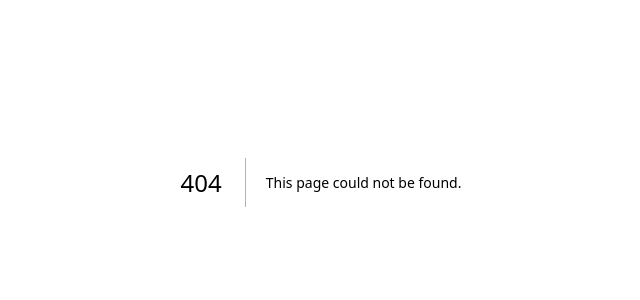
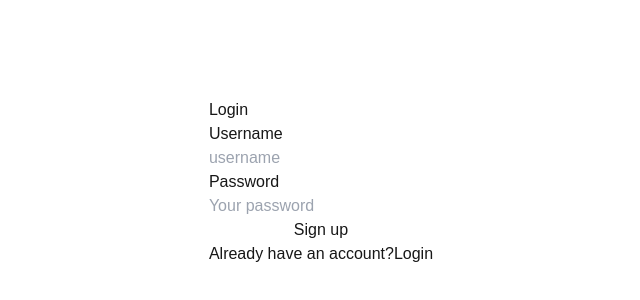
Before and after one commit to bccfilkom/whale-ai-client, a Next.js app: page /login in a window 1280 px wide. Before the commit this address had no page. Shown: the part 218-518 px from the top of the page, without its empty margins (319-959 px from the left). Built offline with nearby package versions, Linux system fonts and the light colour scheme.

Commit message:
`feat(auth)` : finish credential login

```diff
--- /dev/null
+++ b/src/app/(pages)/login/page.tsx
@@ -0,0 +1,9 @@
+import LoginForm from "@/sections/login/LoginForm";
+
+export default function LoginPage() {
+  return (
+    <main className="flex h-screen justify-center items-center">
+      <LoginForm />
+    </main>
+  );
+}
--- a/src/app/page.tsx
+++ b/src/app/page.tsx
@@ -1,101 +1,13 @@
-import Image from "next/image";
+"use client";
+import Navbar from "@/components/navbar";
+import { useSession } from "next-auth/react";
 
 export default function Home() {
+  const session = useSession();
   return (
-    <div className="grid grid-rows-[20px_1fr_20px] items-center justify-items-center min-h-screen p-8 pb-20 gap-16 sm:p-20 font-[family-name:var(--font-geist-sans)]">
-      <main className="flex flex-col gap-8 row-start-2 items-center sm:items-start">
-        <Image
-          className="dark:invert"
-          src="https://nextjs.org/icons/next.svg"
-          alt="Next.js logo"
-          width={180}
-          height={38}
-          priority
-        />
-        <ol className="list-inside list-decimal text-sm text-center sm:text-left font-[family-name:var(--font-geist-mono)]">
-          <li className="mb-2">
-            Get started by editing{" "}
-            <code className="bg-black/[.05] dark:bg-white/[.06] px-1 py-0.5 rounded font-semibold">
-              src/app/page.tsx
-            </code>
-            .
-          </li>
-          <li>Save and see your changes instantly.</li>
-        </ol>
-
-        <div className="flex gap-4 items-center flex-col sm:flex-row">
-          <a
-            className="rounded-full border border-solid border-transparent transition-colors flex items-center justify-center bg-foreground text-background gap-2 hover:bg-[#383838] dark:hover:bg-[#ccc] text-sm sm:text-base h-10 sm:h-12 px-4 sm:px-5"
-            href="https://vercel.com/new?utm_source=create-next-app&utm_medium=appdir-template-tw&utm_campaign=create-next-app"
-            target="_blank"
-            rel="noopener noreferrer"
-          >
-            <Image
-              className="dark:invert"
-              src="https://nextjs.org/icons/vercel.svg"
-              alt="Vercel logomark"
-              width={20}
-              height={20}
-            />
-            Deploy now
-          </a>
-          <a
-            className="rounded-full border border-solid border-black/[.08] dark:border-white/[.145] transition-colors flex items-center justify-center hover:bg-[#f2f2f2] dark:hover:bg-[#1a1a1a] hover:border-transparent text-sm sm:text-base h-10 sm:h-12 px-4 sm:px-5 sm:min-w-44"
-            href="https://nextjs.org/docs?utm_source=create-next-app&utm_medium=appdir-template-tw&utm_campaign=create-next-app"
-            target="_blank"
-            rel="noopener noreferrer"
-          >
-            Read our docs
-          </a>
-        </div>
-      </main>
-      <footer className="row-start-3 flex gap-6 flex-wrap items-center justify-center">
-        <a
-          className="flex items-center gap-2 hover:underline hover:underline-offset-4"
-          href="https://nextjs.org/learn?utm_source=create-next-app&utm_medium=appdir-template-tw&utm_campaign=create-next-app"
-          target="_blank"
-          rel="noopener noreferrer"
-        >
-          <Image
-            aria-hidden
-            src="https://nextjs.org/icons/file.svg"
-            alt="File icon"
-            width={16}
-            height={16}
-          />
-          Learn
-        </a>
-        <a
-          className="flex items-center gap-2 hover:underline hover:underline-offset-4"
-          href="https://vercel.com/templates?framework=next.js&utm_source=create-next-app&utm_medium=appdir-template-tw&utm_campaign=create-next-app"
-          target="_blank"
-          rel="noopener noreferrer"
-        >
-          <Image
-            aria-hidden
-            src="https://nextjs.org/icons/window.svg"
-            alt="Window icon"
-            width={16}
-            height={16}
-          />
-          Examples
-        </a>
-        <a
-          className="flex items-center gap-2 hover:underline hover:underline-offset-4"
-          href="https://nextjs.org?utm_source=create-next-app&utm_medium=appdir-template-tw&utm_campaign=create-next-app"
-          target="_blank"
-          rel="noopener noreferrer"
-        >
-          <Image
-            aria-hidden
-            src="https://nextjs.org/icons/globe.svg"
-            alt="Globe icon"
-            width={16}
-            height={16}
-          />
-          Go to nextjs.org →
-        </a>
-      </footer>
-    </div>
+    <main className="flex flex-col gap-10">
+      <Navbar />
+      <p className="container text-black">{JSON.stringify(session)}</p>
+    </main>
   );
 }
--- /dev/null
+++ b/src/components/navbar/index.tsx
@@ -0,0 +1,30 @@
+"use client";
+import { signIn, signOut, useSession } from "next-auth/react";
+import Link from "next/link";
+import React from "react";
+
+const Navbar = () => {
+  const { status: session } = useSession();
+  return (
+    <nav className="container py-4 flex items-center justify-between">
+      <Link href="/">Whale AI</Link>
+      {session === "authenticated" ? (
+        <button
+          className="bg-black text-white py-3 px-4 rounded-xl"
+          onClick={() => signOut()}
+        >
+          Logout
+        </button>
+      ) : (
+        <button
+          className="bg-black text-white py-3 px-4 rounded-xl"
+          onClick={() => signIn()}
+        >
+          Login
+        </button>
+      )}
+    </nav>
+  );
+};
+
+export default Navbar;
--- /dev/null
+++ b/src/sections/login/LoginForm.tsx
@@ -0,0 +1,84 @@
+"use client";
+import React, { useState } from "react";
+import { zodResolver } from "@hookform/resolvers/zod";
+import Link from "next/link";
+import { useForm } from "react-hook-form";
+import { toast } from "sonner";
+import { LoginFormData, loginSchema } from "@/types/schema/login";
+import { signIn } from "next-auth/react";
+
+const LoginForm = () => {
+  const [error, setError] = useState<string>("");
+  const {
+    register,
+    handleSubmit,
+    formState: { errors },
+  } = useForm<LoginFormData>({
+    resolver: zodResolver(loginSchema),
+  });
+
+  const onSubmit = async (data: LoginFormData) => {
+    const { username, password } = data;
+
+    try {
+      const response = await signIn("credentials", {
+        redirect: false,
+        username: username,
+        password: password,
+        callbackUrl: "/",
+      });
+      if (response?.error) {
+        if (
+          response.error.includes(
+            "hashedPassword is not the hash of the given password"
+          )
+        ) {
+          setError("Invalid username or password.");
+        } else {
+          setError("An error occurred. Please try again.");
+        }
+      } else {
+        toast.success("Login Success");
+        const ref = document.referrer;
+        window.location.assign(ref);
+      }
+    } catch (error) {
+      setError("An unexpected error occurred. Please try again.");
+      console.error(error);
+    }
+  };
+
+  return (
+    <form onSubmit={handleSubmit(onSubmit)} className="max-w-sm">
+      <h1 className="text-2xl font-medium text-center">Login</h1>
+      <div className="flex flex-col gap-2 [&>input]:mb-3 mt-8">
+        <label htmlFor="username">Username</label>
+        <input {...register("username")} placeholder="username" />
+        {errors.username && (
+          <p className="text-red-500">{errors.username.message}</p>
+        )}
+        <label htmlFor="password">Password</label>
+        <input
+          type="password"
+          {...register("password")}
+          placeholder="Your password"
+          minLength={8}
+        />
+        {errors.password && (
+          <p className="text-red-500">{errors.password.message}</p>
+        )}
+
+        <button type="submit">Sign up</button>
+      </div>
+      {error && <p className="text-red-500 text-center">{error}</p>}
+      <p className="text-sm text text-foreground">
+        Already have an account?
+        <Link className="text-primary font-medium underline" href="/login">
+          Login
+        </Link>
+      </p>
+    </form>
+  );
+};
+
+export default LoginForm;
--- /dev/null
+++ b/src/types/schema/login/index.ts
@@ -0,0 +1,8 @@
+import { z } from "zod";
+
+export const loginSchema = z.object({
+  username: z.string().min(3, "Username must be at least 6 characters long"),
+  password: z.string().min(5, "Password must be at least 8 characters long"),
+});
+
+export type LoginFormData = z.infer<typeof loginSchema>;
--- a/tailwind.config.ts
+++ b/tailwind.config.ts
@@ -8,9 +8,15 @@ const config: Config = {
   ],
   theme: {
     extend: {
-      colors: {
-        background: "var(--background)",
-        foreground: "var(--foreground)",
+      container: {
+        center: true,
+        padding: {
+          DEFAULT: "2rem",
+          sm: "2rem",
+          lg: "5rem",
+          xl: "5rem",
+          "2xl": "6.375rem",
+        },
       },
     },
   },
```
